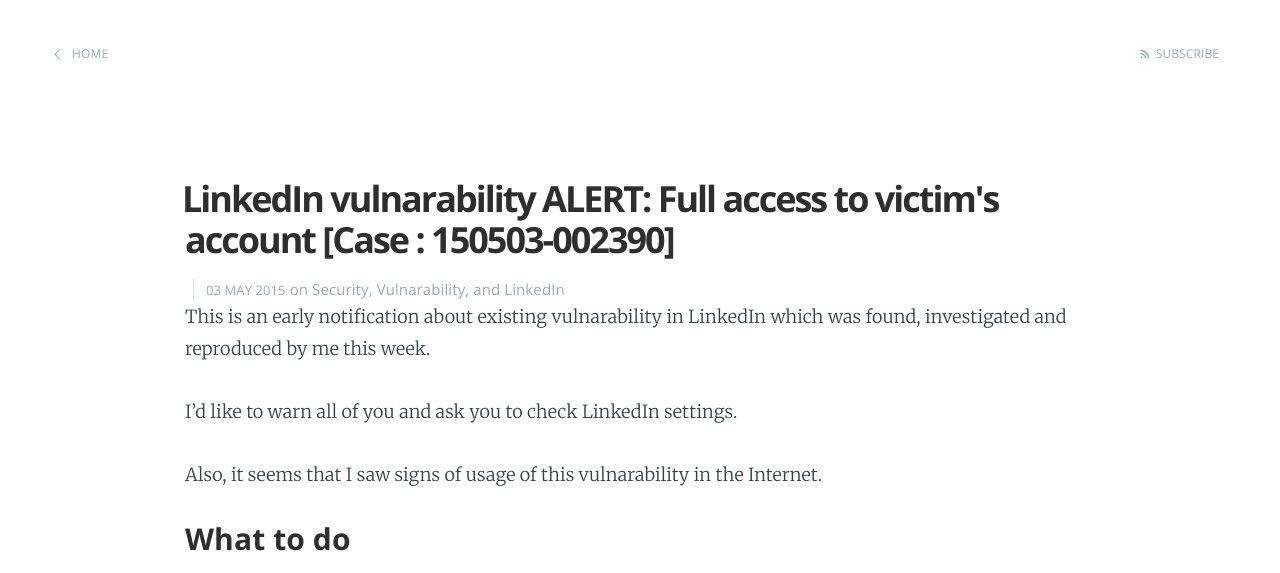
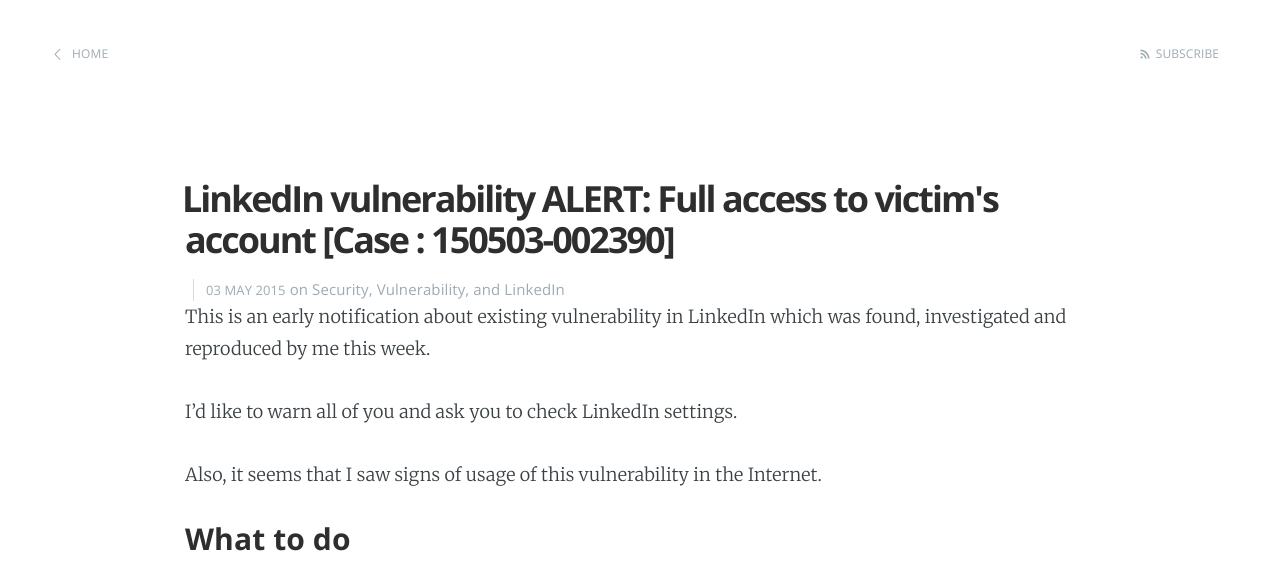
Before and after one commit to alikthename/sotnikdv.github.io, a Jekyll site: the page built from _posts/2015-05-03-linkedin-under-attack.markdown, in a window 1280 px wide and 900 px high. Shown: the top 573 px of the window. Built offline with Jekyll 4.4.1, drawn with Linux system fonts in a browser that asks for light colours; Markdown is read by kramdown in place of the engine named in the settings; comment, search, counter and statistics services are not loaded.

Commit message:
Fixed mistype in LinkedIn vulnarability ALERT: Full access to victim's account [Case : 150503-002390] arcticle

```diff
--- a/_posts/2015-05-03-linkedin-under-attack.markdown
+++ b/_posts/2015-05-03-linkedin-under-attack.markdown
@@ -1,16 +1,16 @@
 ---
 layout: post
-title:  "LinkedIn vulnarability ALERT: Full access to victim's account [Case : 150503-002390]"
+title:  "LinkedIn vulnerability ALERT: Full access to victim's account [Case : 150503-002390]"
 date:   2015-05-03 17:47:10
-categories: Security Vulnarability LinkedIn
+categories: Security Vulnerability LinkedIn
 comments: true
 ---
 
-This is an early notification about existing vulnarability in LinkedIn which was found, investigated and reproduced by me this week.
+This is an early notification about existing vulnerability in LinkedIn which was found, investigated and reproduced by me this week.
 
 I'd like to warn all of you and ask you to check LinkedIn settings.
 
-Also, it seems that I saw signs of usage of this vulnarability in the Internet.
+Also, it seems that I saw signs of usage of this vulnerability in the Internet.
 
 ### What to do
 
```
